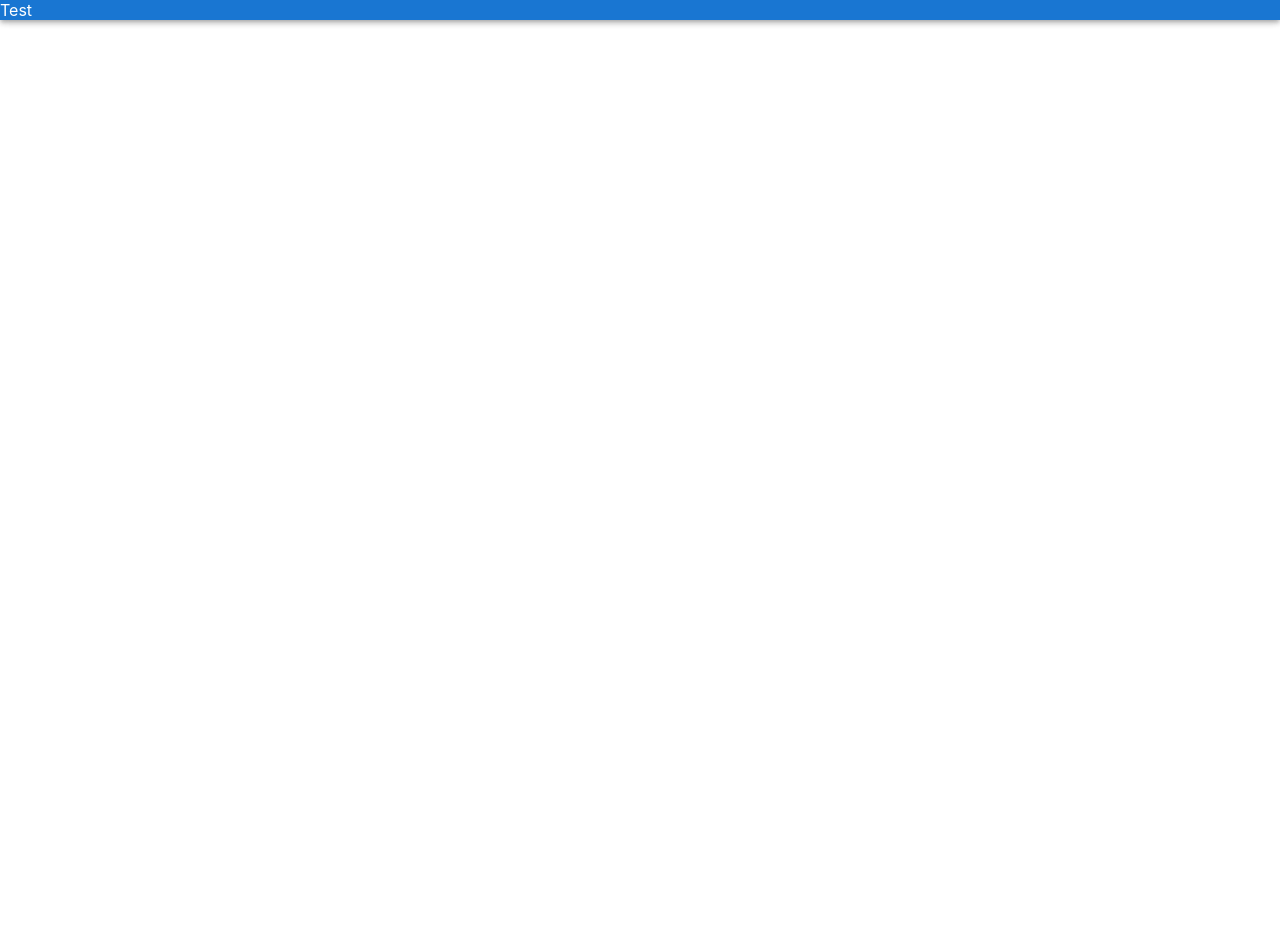
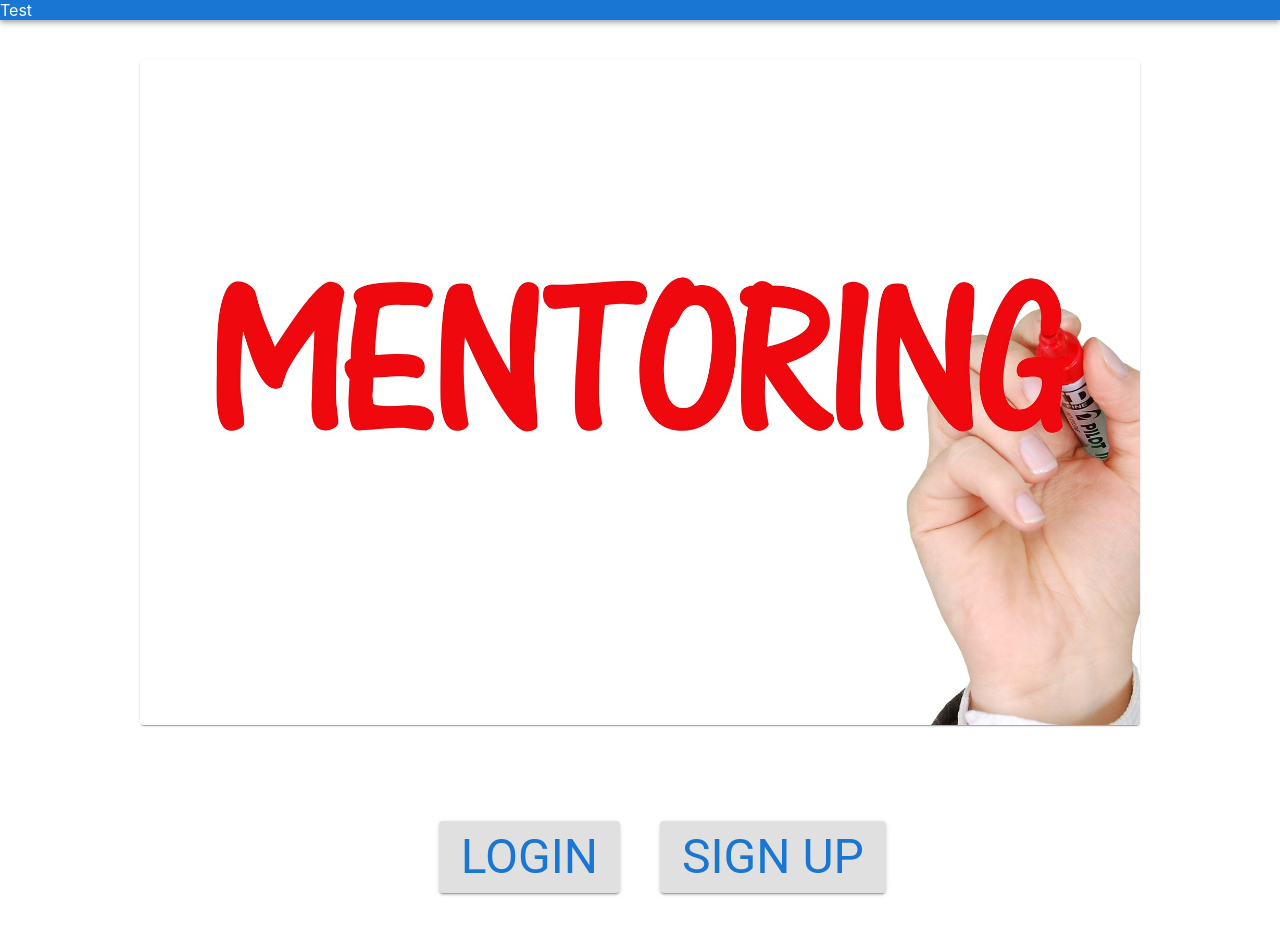
Before and after one commit to cs261-2022-group22/reactjs-frontend, a Next.js app: page / in a window 1280 px wide. Shown: the top 934 px of the page. Before the commit the page ends 800 px from the top, so only its background shows below. Built offline with nearby package versions, Linux system fonts and the light colour scheme.

Commit message:
components + layout

```diff
--- /dev/null
+++ b/components/FrontPagePicture.tsx
@@ -0,0 +1,23 @@
+import * as React from 'react';
+import Card from '@mui/material/Card';
+import CardContent from '@mui/material/CardContent';
+import CardMedia from '@mui/material/CardMedia';
+import Typography from '@mui/material/Typography';
+import { CardActionArea } from '@mui/material';
+
+function FrontPagePicture() {
+  return (
+    <Card sx={{ maxWidth: 1000, maxHeight: 1000, mt: 5, mb: 5 }}>
+      <CardActionArea style={{ justifyContent: "center", alignItems: "center",display: "flex" }}>
+        <CardMedia  sx={{maxWidth: 1000, maxHeight: 1000}}
+          component="img"
+          image="/Images/Mentor.jpg"
+
+          alt="Mentor"
+        />
+
+      </CardActionArea>
+    </Card>
+  );
+}
+export default FrontPagePicture
--- /dev/null
+++ b/components/FrontPageText.tsx
@@ -0,0 +1,31 @@
+import * as React from 'react';
+import Card from '@mui/material/Card';
+import CardContent from '@mui/material/CardContent';
+import CardMedia from '@mui/material/CardMedia';
+import Typography from '@mui/material/Typography';
+import { CardActionArea } from '@mui/material';
+
+function FrontPageText() {
+  return (
+    <Card sx={{mt:25,mb:5}} variant="outlined">
+
+      <CardContent >
+      <Typography variant="h6" color="text.secondary" textAlign="center" >
+      You have been asked by Deutsche Bank to build a prototype system to help support the mentoring process. Ideally, this system allows people to sign up as either mentees or mentors and could be matched to each other based on their preferences. This matching could consider the criteria of the mentee, the expertise of the mentor and other factors such as the workload of each employee.
+
+Not only should this system facilitate the initial pairing, but it should support all aspects of the mentoring process. Meetings should be bookable, along with records that show what was discussed. Plans of action could be created, and tracked, through the system allowing both parties to see the growth of the mentee.
+
+An important aspect of this system will also be feedback - both from the mentor to the mentee on their progress, performance and development and from the mentee about how their mentor performs in their role. This can include if the mentor is an appropriate match of them, if the relationship is what they expected and how they find the mentor overall. This sort of feedback could be incorporated into the software to improve its ability to match individuals. There could also be a space for suggestions to help the software develop and improve over time.
+
+There are many other dynamic features that could added. For example, if many people are looking to be mentored in a particular skill, the system could contact appropriate mentors and suggest they organise a workshop or group learning experience.
+
+The diversity of Deutsche Bank’s services mean they employ a wide range of skilled professionals and so the system must be intuitive and easy to use, even for a non-technical person. Thus the user experience and UI development will also be important. Furthermore, integration should be considered. This system should be easily deployable and compatible with different systems. Thought should be given on how the system may integrate with other products and how easy it is to access certain information.
+
+It should also go without saying that the data stored by this system is considered Confidential, and so thought should be given on how best to protect the privacy of the users, as well as following standard GDPR protocols.
+      </Typography>
+        </CardContent>
+
+    </Card>
+  );
+}
+export default FrontPageText
--- /dev/null
+++ b/components/LoginButton.tsx
@@ -0,0 +1,21 @@
+
+import { Link, Typography } from '@mui/material';
+import Button from '@mui/material/Button';
+
+function LoginButton() {
+  return (
+    <Link href="/login">
+        <Button color="inherit" sx={{mt:2}} variant="contained" size = "large" >
+
+        <Typography
+            variant="h3">
+            Login
+        </Typography>
+
+
+        </Button>
+    </Link>
+
+  )
+}
+export default LoginButton
--- a/components/NavBar.tsx
+++ b/components/NavBar.tsx
@@ -2,7 +2,7 @@ import { AppBar } from "@mui/material";
 
 function NavBar() {
 	return (
-		<AppBar>
+		<AppBar position="static">
 			Test
 		</AppBar>
 	)
--- /dev/null
+++ b/components/RegisterButton.tsx
@@ -0,0 +1,20 @@
+import { Link, Typography } from '@mui/material';
+import Button from '@mui/material/Button';
+
+function RegisterButton() {
+  return (
+    <Link href="/register">
+        <Button color="inherit" sx={{mt:2}} variant="contained" size = "large" >
+
+        <Typography
+            variant="h3">
+            Sign Up
+        </Typography>
+
+
+        </Button>
+    </Link>
+
+  )
+}
+export default RegisterButton
--- a/pages/index.tsx
+++ b/pages/index.tsx
@@ -1,10 +1,41 @@
+import LoginButton from "components/LoginButton";
 import NavBar from "components/NavBar";
-
+import { Container, Grid } from "@mui/material";
+import FrontPagePicture from "components/FrontPagePicture";
+import RegisterButton from "components/RegisterButton";
+import FrontPageText from "components/FrontPageText";
 
 function Home() {
     return (
-		<NavBar />
+		<><NavBar />
+		<Grid container spacing={5} alignItems="center" justifyContent="space-evenly">
+
+			<Grid item style={{ justifyContent: "center", display: "flex" }} xs={11}>
+				<FrontPagePicture />
+
+			</Grid>
+			<Grid item style={{ justifyContent: "right", display: "flex" }} xs={6} >
+				<LoginButton />
+
+
+			</Grid>
+			<Grid item style={{ justifyContent: "left", display: "flex" }} xs={6}>
+				<RegisterButton />
+
+
+			</Grid>
+			<Grid item style={{ justifyContent: "center", display: "flex" }} xs={10} >
+				<FrontPageText />
+
+
+			</Grid>
+
+
+		</Grid>
+		</>
+
 	)
+
 }
 
 export default Home;
--- a/pages/old.tsx
+++ b/pages/old.tsx
@@ -1,4 +1,3 @@
-import styles from "../styles/Home.module.css";
 import { useSession } from "next-auth/react";
 import Link from "next/link";
 import Unauthenticated from "../components/Unauthenticated";
```
Also changed, not shown: public/Images/Mentor.jpg (added).
